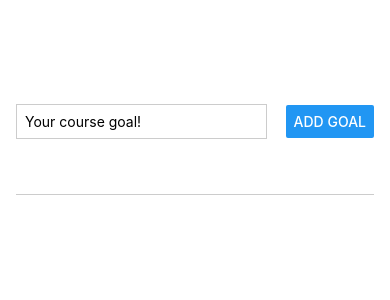
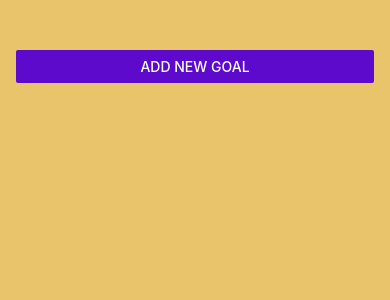
Before and after one commit to Senior-Ori/MyChatApp, a React Native app: screen / in a window 390 px wide. Shown: the top 300 px of the page. Built offline with nearby package versions, Linux system fonts and the light colour scheme.

Commit message:
dev/finish-guided

```diff
--- a/App.js
+++ b/App.js
@@ -1,18 +1,34 @@
 import React, { useState, useContext, useEffect, createContext } from "react";
-import { View, ActivityIndicator, StyleSheet, FlatList } from "react-native";
+import {
+  View,
+  ActivityIndicator,
+  StyleSheet,
+  FlatList,
+  Button,
+} from "react-native";
 import messaging from "@react-native-firebase/messaging";
 
 import GoalItem from "./components/GoalItem";
 import GoalInput from "./components/GoalInput";
 
 export default function App() {
+  const [modalIsVisible, setModalIsVisible] = useState(false);
   const [courseGoals, setCourseGoals] = useState([]);
+
+  function startAtGoalHandler() {
+    setModalIsVisible(true);
+  }
+
+  function endAddGoalHandler() {
+    setModalIsVisible(false);
+  }
 
   function addGoalHandler(enteredGoalText) {
     setCourseGoals((currentCourseGoals) => [
       ...currentCourseGoals,
       { text: enteredGoalText, id: Math.random().toString() },
     ]);
+    endAddGoalHandler();
   }
 
   function deleteGoalHandler(id) {
@@ -23,7 +39,16 @@ export default function App() {
 
   return (
     <View style={styles.appContainer}>
-      <GoalInput onAddGoal={addGoalHandler} />
+      <Button
+        title="Add New Goal"
+        color="#5e0acc"
+        onPress={startAtGoalHandler}
+      />
+      <GoalInput
+        visible={modalIsVisible}
+        onCancel={endAddGoalHandler}
+        onAddGoal={addGoalHandler}
+      />
       <View style={styles.goalsContainer}>
         <FlatList
           data={courseGoals}
@@ -51,6 +76,7 @@ const styles = StyleSheet.create({
     flex: 1,
     padding: 50,
     paddingHorizontal: 16,
+    backgroundColor: "#E9C46A",
   },
 
   goalsContainer: {
--- a/components/GoalInput.js
+++ b/components/GoalInput.js
@@ -1,5 +1,5 @@
 import { useState } from "react";
-import { StyleSheet, View, Button } from "react-native";
+import { StyleSheet, View, Button, Modal, Image } from "react-native";
 import { TextInput } from "react-native-gesture-handler";
 
 function GoalInput(props) {
@@ -15,15 +15,32 @@ function GoalInput(props) {
   }
 
   return (
+    <Modal visible={props.visible} animationType="slide">
       <View style={styles.inputContainer}>
+        <Image
+          style={styles.image}
+          source={require("../assets/back-image.png")}
+        />
+        <View style={styles.buttonContainer}>
+          <View style={styles.button}>
+            <Button
+              title="Add Goal"
+              onPress={addGoalHandler}
+              color={"#2A9D8F"}
+            />
+          </View>
+          <View style={styles.button}>
+            <Button title="Cancel" onPress={props.onCancel} color={"#E76F51"} />
+          </View>
+        </View>
         <TextInput
           style={styles.textInput}
           placeholder="Your course goal!"
           onChangeText={goalInputHandler}
           value={enteredGoalText}
         />
-      <Button title="Add Goal" onPress={addGoalHandler} />
       </View>
+    </Modal>
   );
 }
 
@@ -31,18 +48,29 @@ export default GoalInput;
 const styles = StyleSheet.create({
   inputContainer: {
     flex: 1,
-    flexDirection: "row",
-    justifyContent: "space-between",
+    flexDirection: "column",
+    justifyContent: "center",
     alignItems: "center",
-    marginBottom: 24,
-    borderBottomWidth: 1,
-    borderBottomColor: "#ccc",
+    padding: 16,
+    backgroundColor: "#E9C46A",
+  },
+  image: {
+    width: "100%",
+    height: "60%",
+    margin: 2,
   },
   textInput: {
     borderWidth: 1,
     borderColor: "#ccc",
-    width: "70%",
-    marginRight: 8,
+    width: "100%",
     padding: 8,
   },
+  buttonContainer: {
+    marginBottom: "10%",
+    flexDirection: "row",
+  },
+  button: {
+    width: "50%",
+    // marginHorizontal: 8,
+  },
 });
```
Lines whose indentation alone changed are shown as unchanged.
